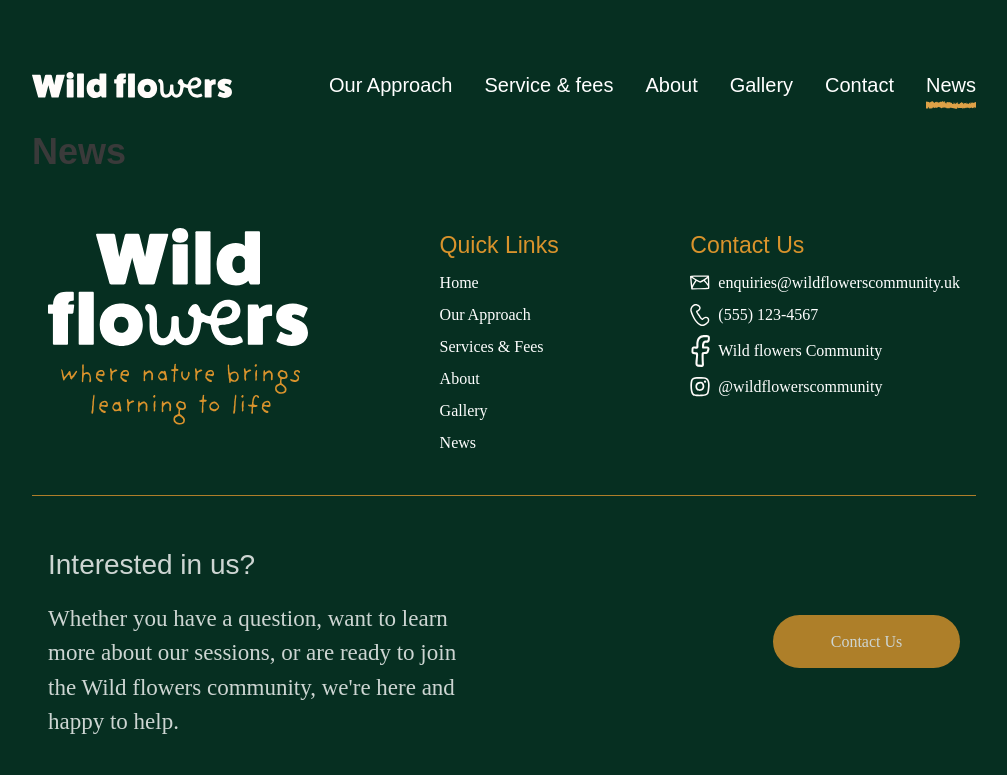
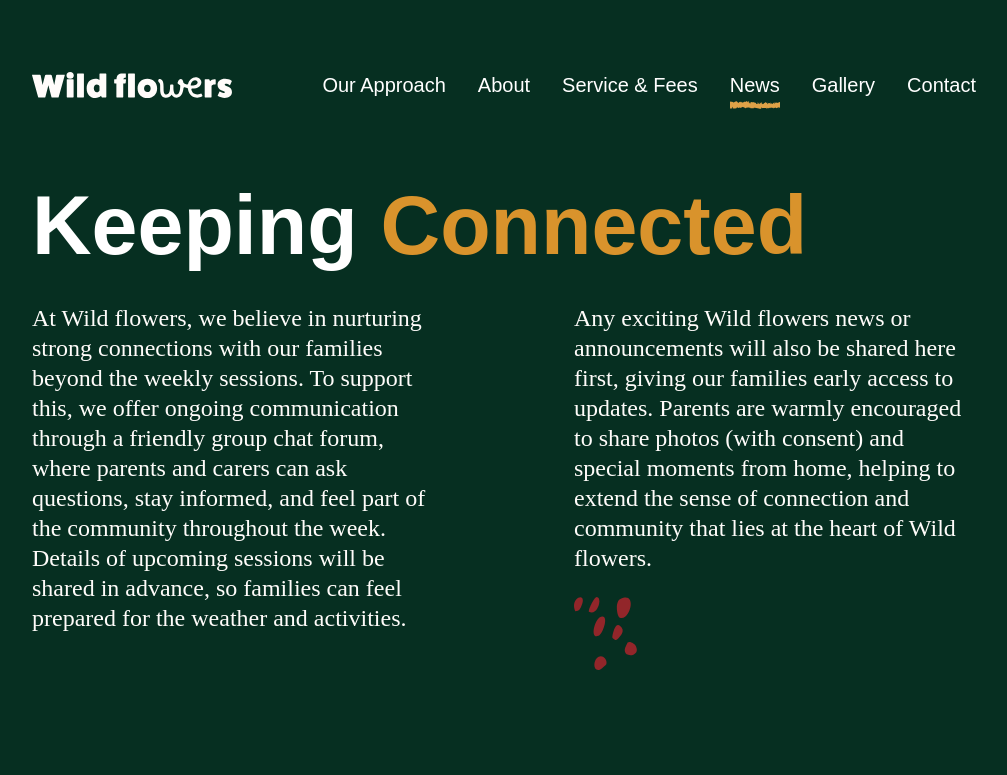
Before and after one commit to nick980v/wildflowers, a Next.js app: page /news in a window 1280 px wide. Shown: the top 775 px of the page, without its empty margins (136-1143 px from the left). Built offline with nearby package versions, Linux system fonts and the light colour scheme; a web font is replaced by a local one.

Commit message:
claudine updates

```diff
--- a/src/app/contact/page.js
+++ b/src/app/contact/page.js
@@ -16,7 +16,7 @@ export default function Contact() {
       <div className={styles.container}>
         <div style={{ maxWidth: "566px" }}>
           <h1 className={styles.heading}>
-            Contact <span style={{ color: "#D9932C" }}>us</span>
+            Contact <span style={{ color: "#D9932C" }}>Us</span>
           </h1>
           <p className={styles.text}>
             Whether you have a question, want to learn more about our sessions,
--- a/src/app/fees/page.js
+++ b/src/app/fees/page.js
@@ -16,10 +16,10 @@ export default function Fees() {
       <Header />
       <div className={styles.container}>
         <div className={styles.contentContainer}>
-          <h1 className={styles.heading}>Service & fees</h1>
+          <h1 className={styles.heading}>Service & Fees</h1>
           <h1 className={styles.subHeading}>
             Our <span className={styles.headingHighlight}>12-Week</span>{" "}
-            seasonal journey
+            Seasonal Journey
           </h1>
           <p className={styles.text}>
             Each Wild flowers term follows a thoughtfully designed 12-week
@@ -72,10 +72,11 @@ export default function Fees() {
         }}
       >
         <div className="px-4 sm:px-8 md:px-12 lg:px-[168px]">
-          <h1 className={styles.subHeading}>The schedule</h1>
+          <h1 className={styles.subHeading}>The Schedule</h1>
           <p className={styles.text}>
-            Wild flowers runs every Friday, offering two gentle, nature-inspired
-            sessions to suit different routines:
+            Parents are invited to choose one session that best fits their
+            schedule. Wild flowers runs every Friday, offering two gentle,
+            nature-inspired sessions to suit different routines:
           </p>
           <h1 className={styles.sessionText}>
             Morning Session:{" "}
@@ -122,11 +123,14 @@ export default function Fees() {
               </p>
               <p className={styles.text}>
                 You do not need to be enrolled in a Wild flowers session to join
-                us for lunch—this is an open invitation to all in the local
+                us for lunch, this is an open invitation to all in the local
                 community. Everyone is welcome. Come as you are, bring your
-                lunch, and share in the joy of community. Wild flowers is open
-                during school half terms, welcoming families to enjoy seasonal
-                learning and play throughout the year.
+                lunch, and share in the joy of community.
+              </p>
+              <p className={styles.text}>
+                Wild flowers is open during school half terms, welcoming
+                families to enjoy seasonal learning and play throughout the
+                year.
               </p>
               <p className={styles.text}>
                 <span style={{ color: "#9CB7D4" }}>Please note: </span>We take a
@@ -139,13 +143,13 @@ export default function Fees() {
         </div>
       </div>
       <div style={{ marginTop: "3rem" }}>
-        <h1 className={styles.subHeading}>The offer</h1>
+        <h1 className={styles.subHeading}>The Offer</h1>
         <p className={styles.text}>
           Our creative, nature-inspired sessions follow a carefully designed
           12-week program, rooted in the Early Years Foundation Stage (EYFS)
           curriculum. Through hands-on experiences, storytelling, movement, and
           outdoor play, children are encouraged to develop confidence,
-          independence, and a deep love for learning— at their own pace and in
+          independence, and a deep love for learning at their own pace and in
           their own unique way.
         </p>
         <div className={styles.container}>
--- a/src/app/news/page.js
+++ b/src/app/news/page.js
@@ -1,13 +1,44 @@
 import Header from "@/components/Header";
 import Footer from "@/components/Footer";
+import Image from "next/image";
+import styles from "./page.module.css";
 
 export default function News() {
   return (
     <main className="min-h-screen flex flex-col bg-[#062F21] text-[#3a3a3a] px-4 sm:px-8 md:px-12 lg:px-[168px] pt-8 sm:pt-12 md:pt-16 lg:pt-[70px]">
       <Header />
-      <div className="mt-8">
-        <h1 className="text-4xl font-bold mb-6">News</h1>
-        {/* Add your content here */}
+      <div className={styles.container}>
+        <h1 className={styles.heading}>
+          Keeping <span style={{ color: "#D9932C" }}>Connected</span>
+        </h1>
+        <div className={styles.twoColumnContainer}>
+          <div className={styles.column}>
+            <p className={styles.text}>
+              At Wild flowers, we believe in nurturing strong connections with
+              our families beyond the weekly sessions. To support this, we offer
+              ongoing communication through a friendly group chat forum, where
+              parents and carers can ask questions, stay informed, and feel part
+              of the community throughout the week. Details of upcoming sessions
+              will be shared in advance, so families can feel prepared for the
+              weather and activities.
+            </p>
+          </div>
+          <div className={styles.column}>
+            <p className={styles.text}>
+              Any exciting Wild flowers news or announcements will also be
+              shared here first, giving our families early access to updates.
+              Parents are warmly encouraged to share photos (with consent) and
+              special moments from home, helping to extend the sense of
+              connection and community that lies at the heart of Wild flowers.
+            </p>
+            <Image
+              src="/RedFlowers.svg"
+              alt="Red flowers decoration"
+              width={63}
+              height={100}
+            />
+          </div>
+        </div>
       </div>
       <Footer />
     </main>
--- /dev/null
+++ b/src/app/news/page.module.css
@@ -0,0 +1,166 @@
+.container {
+    margin-top: 40px;
+    margin-bottom: 3rem;
+  }
+
+  @media (min-width: 640px) {
+    .container {
+      margin-top: 60px;
+    }
+  }
+
+  @media (min-width: 768px) {
+    .container {
+      margin-top: 80px;
+    }
+  }
+
+
+  .contentContainer {
+    width: 100%;
+}
+
+  .heading {
+    color: white;
+    font-size: 42px;
+    font-style: normal;
+    font-weight: 900;
+    line-height: 110%;
+    height: auto;
+    margin-bottom: 2rem;
+  }
+
+  .subHeading {
+    color: white;
+    font-size: 42px;
+    font-style: normal;
+    font-weight: 900;
+    line-height: 110%;
+    height: auto;
+    margin-bottom: 1rem;
+  }
+
+  .text {
+    color: #FFFCFA;
+    font-size: 18px;
+    line-height: 125%;
+    margin-bottom: 1.5rem;
+    font-style: normal;
+  }
+
+  @media (min-width: 640px) {
+    .heading {
+      font-size: 52px;
+    }
+    .text {
+      font-size: 20px;
+    }
+  }
+
+  @media (min-width: 768px) {
+    .heading {
+      font-size: 62px;
+    }
+    .text {
+      font-size: 22px;
+    }
+  }
+
+  @media (min-width: 1024px) {
+    .heading {
+      font-size: 82.56px;
+    }
+    .subHeading {
+      font-size: 48px
+    }
+    .text {
+      font-size: 24px;
+    }
+  }
+
+  .headshot {
+    aspect-ratio: 3060/3621;
+    border-radius: 40px;
+
+  }
+
+  .imageContainer {
+    width: 100%;
+    height: auto;
+    margin-top: 40px;
+    position: relative;
+  }
+
+@media (min-width: 640px) {
+    .imageContainer{
+    width: 80%;
+    }
+  }
+
+  @media (min-width: 768px) {
+    .imageContainer{
+    width: 70%;
+    }
+  }
+
+  @media (min-width: 1024px) {
+    .imageContainer {
+    margin-top: 0;
+    width: auto;
+    max-width: 500px;
+  }
+}
+
+.twoColumnContainer {
+  display: flex;
+  flex-direction: row;
+  gap: 140px;
+  margin-top: 0.5rem;
+  margin-bottom: 2rem;
+}
+
+.column {
+  flex: 1;
+}
+
+@media (max-width: 768px) {
+  .twoColumnContainer {
+    flex-direction: column;
+    gap: 2rem;
+  }
+  .column:last-child {
+    flex-direction: column;
+  }
+}
+
+.whiteFlower {
+  position: absolute;
+  width: 158px;
+  height: auto;
+  top: -10px;
+  left: -80px;
+  z-index: 2;
+  display: none;
+}
+
+@media (min-width: 1024px) {
+  .whiteFlower {
+    display: block;
+  }
+}
+
+.blueFlower {
+  position: absolute;
+  width: 325px;
+  height: auto;
+  bottom: -40px;
+  right: -90px;
+  z-index: 2;
+  display: none;
+}
+
+@media (min-width: 1024px) {
+  .blueFlower {
+    display: block;
+  }
+}
--- a/src/components/ContactForm.js
+++ b/src/components/ContactForm.js
@@ -109,7 +109,7 @@ export default function ContactForm() {
           width={70}
           height={40}
         />
-        Contact form
+        Contact Form
       </SubHeading>
       <Text>
         We aim to get back to you as soon as possible. We can&apos;t wait to
--- a/src/components/DividerSection.js
+++ b/src/components/DividerSection.js
@@ -62,7 +62,7 @@ const StyledDivider = styled(Image)`
 const FlowerGroup = styled(Image)`
   display: none;
   position: absolute;
-  width: 500px;
+  /* width: 500px; */
   height: auto;
   left: 5%;
   top: 50%;
@@ -123,7 +123,7 @@ const DividerSection = () => {
       <FlowerGroup
         src="/Group-flowers.svg"
         alt="Decorative flowers"
-        width={300}
+        width={500}
         height={300}
         priority
       />
--- a/src/components/FAQ.js
+++ b/src/components/FAQ.js
@@ -1,3 +1,5 @@
+"use client";
+
 import styled from "styled-components";
 import Button from "./Button";
 import Image from "next/image";
--- a/src/components/Header.js
+++ b/src/components/Header.js
@@ -115,7 +115,7 @@ const Header = () => {
             width={279}
             height={37}
             priority
-            style={{ width: "auto", height: "auto", maxWidth: "200px" }}
+            style={{ maxWidth: "200px", height: "auto" }}
           />
         </Link>
       </div>
@@ -133,13 +133,18 @@ const Header = () => {
           </NavLink>
         </li>
         <li>
-          <NavLink href="/fees" $isActive={pathname === "/fees"}>
-            <NavHeading>Service & fees</NavHeading>
+          <NavLink href="/about" $isActive={pathname === "/about"}>
+            <NavHeading>About</NavHeading>
           </NavLink>
         </li>
         <li>
-          <NavLink href="/about" $isActive={pathname === "/about"}>
-            <NavHeading>About</NavHeading>
+          <NavLink href="/fees" $isActive={pathname === "/fees"}>
+            <NavHeading>Service & Fees</NavHeading>
+          </NavLink>
+        </li>
+        <li>
+          <NavLink href="/news" $isActive={pathname === "/news"}>
+            <NavHeading>News</NavHeading>
           </NavLink>
         </li>
         <li>
@@ -150,11 +155,6 @@ const Header = () => {
         <li>
           <NavLink href="/contact" $isActive={pathname === "/contact"}>
             <NavHeading>Contact</NavHeading>
-          </NavLink>
-        </li>
-        <li>
-          <NavLink href="/news" $isActive={pathname === "/news"}>
-            <NavHeading>News</NavHeading>
           </NavLink>
         </li>
       </NavList>
@@ -170,6 +170,14 @@ const Header = () => {
           <NavHeading>Our Approach</NavHeading>
         </NavLink>
         <NavLink
+          href="/about"
+          $isActive={pathname === "/about"}
+          $isMobile={true}
+          onClick={() => setIsMenuOpen(false)}
+        >
+          <NavHeading>About</NavHeading>
+        </NavLink>
+        <NavLink
           href="/fees"
           $isActive={pathname === "/fees"}
           $isMobile={true}
@@ -178,12 +186,12 @@ const Header = () => {
           <NavHeading>Service & fees</NavHeading>
         </NavLink>
         <NavLink
-          href="/about"
-          $isActive={pathname === "/about"}
+          href="/news"
+          $isActive={pathname === "/news"}
           $isMobile={true}
           onClick={() => setIsMenuOpen(false)}
         >
-          <NavHeading>About</NavHeading>
+          <NavHeading>News</NavHeading>
         </NavLink>
         <NavLink
           href="/gallery"
@@ -192,14 +200,6 @@ const Header = () => {
           onClick={() => setIsMenuOpen(false)}
         >
           <NavHeading>Gallery</NavHeading>
-        </NavLink>
-        <NavLink
-          href="/news"
-          $isActive={pathname === "/news"}
-          $isMobile={true}
-          onClick={() => setIsMenuOpen(false)}
-        >
-          <NavHeading>News</NavHeading>
         </NavLink>
         <NavLink
           href="/contact"
--- a/src/components/Hero.js
+++ b/src/components/Hero.js
@@ -45,7 +45,7 @@ const ContentContainer = styled.div`
   @media (min-width: 1024px) {
     width: auto;
     flex: 1;
-    max-width: 590px;
+    max-width: 600px;
   }
 `;
 
@@ -161,7 +161,7 @@ const Hero = () => {
       <Container>
         <ContentContainer>
           <StyledHeading>
-            Where <span>nature</span> brings <span>learning</span> to life!
+            Where <span>Nature</span> Brings <span>Learning</span> To Life!
           </StyledHeading>
           <StyledParagraph>
             At Wild flowers, we believe that children thrive when given the
```
Also changed, not shown: src/app/about/page.js (+2 -32 lines), src/app/approach/page.js (+19 -19 lines), src/components/FAQs.js (+5 -5 lines).
